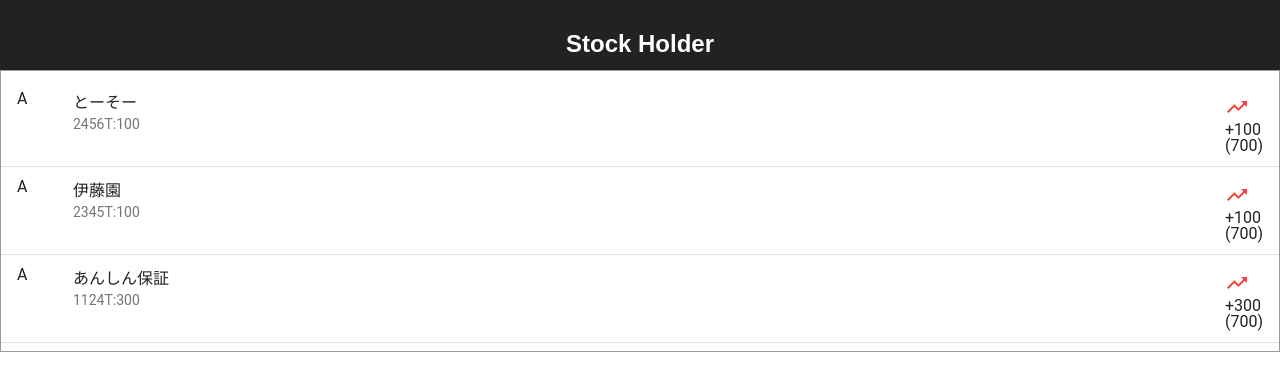
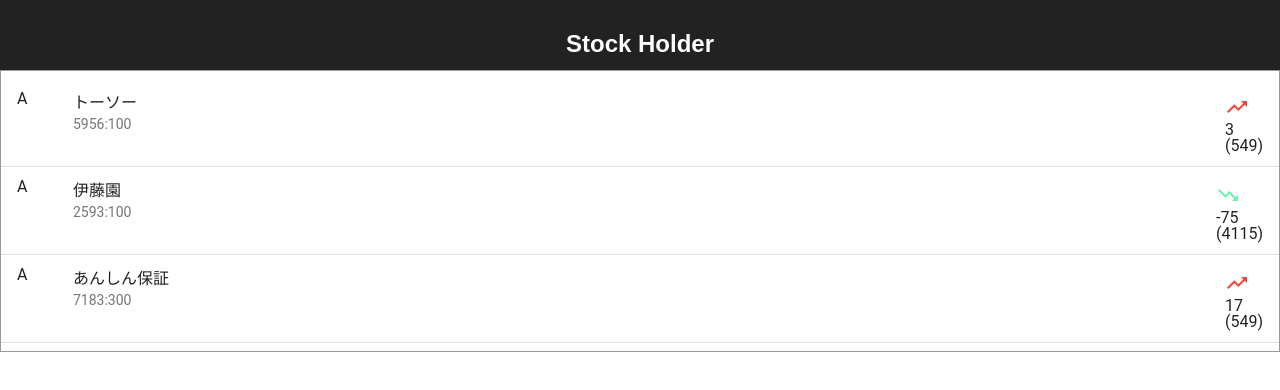
Before and after one commit to meganii/javascript-playground, a React (Create React App) app in the folder react-tutorial/my-app/: page / in a window 1280 px wide. Shown: the top 390 px of the page. Built offline with nearby package versions, Linux system fonts and the light colour scheme.

Commit message:
Add stock indicator

```diff
--- /dev/null
+++ b/react-tutorial/my-app/public/2593.json
@@ -0,0 +1,73 @@
+{
+    "dataset": {
+        "collapse": null,
+        "column_index": null,
+        "column_names": [
+            "Date",
+            "Open",
+            "High",
+            "Low",
+            "Close",
+            "Volume"
+        ],
+        "data": [
+            [
+                "2017-08-04",
+                4170.0,
+                4170.0,
+                4105.0,
+                4115.0,
+                166700.0
+            ],
+            [
+                "2017-08-03",
+                4235.0,
+                4235.0,
+                4170.0,
+                4190.0,
+                228000.0
+            ],
+            [
+                "2017-08-02",
+                4165.0,
+                4225.0,
+                4140.0,
+                4215.0,
+                315400.0
+            ],
+            [
+                "2017-08-01",
+                4075.0,
+                4140.0,
+                4060.0,
+                4135.0,
+                171100.0
+            ],
+            [
+                "2017-07-31",
+                4140.0,
+                4140.0,
+                4080.0,
+                4080.0,
+                226800.0
+            ]
+        ],
+        "database_code": "TSE",
+        "database_id": 473,
+        "dataset_code": "2593",
+        "description": "<p>Unadjusted stock prices for Ito En, Ltd. from the Tokyo Stock Exchange.</p>",
+        "end_date": "2017-08-04",
+        "frequency": "daily",
+        "id": 9792549,
+        "limit": null,
+        "name": "Ito En, Ltd. — 2593",
+        "newest_available_date": "2017-08-04",
+        "oldest_available_date": "2007-01-04",
+        "order": null,
+        "premium": false,
+        "refreshed_at": "2017-08-04T11:21:02.562Z",
+        "start_date": "2017-07-30",
+        "transform": null,
+        "type": "Time Series"
+    }
+}
--- /dev/null
+++ b/react-tutorial/my-app/public/5956.json
@@ -0,0 +1 @@
+{"dataset":{"id":9795819,"dataset_code":"5956","database_code":"TSE","name":"Toso Co., Ltd. — 5956","description":"\u003cp\u003eUnadjusted stock prices for Toso Co., Ltd. from the Tokyo Stock Exchange.\u003c/p\u003e","refreshed_at":"2017-08-04T11:21:10.747Z","newest_available_date":"2017-08-04","oldest_available_date":"2007-01-04","column_names":["Date","Open","High","Low","Close","Volume"],"frequency":"daily","type":"Time Series","premium":false,"limit":null,"transform":null,"column_index":null,"start_date":"2017-07-30","end_date":"2017-08-04","data":[["2017-08-04",545.0,549.0,542.0,549.0,5200.0],["2017-08-03",546.0,546.0,542.0,546.0,8300.0],["2017-08-02",552.0,552.0,547.0,547.0,8800.0],["2017-08-01",555.0,556.0,548.0,552.0,20100.0],["2017-07-31",595.0,595.0,549.0,555.0,64500.0]],"collapse":null,"order":null,"database_id":473}}
--- /dev/null
+++ b/react-tutorial/my-app/public/7183.json
@@ -0,0 +1 @@
+{"dataset":{"id":27711831,"dataset_code":"7183","database_code":"TSE","name":"Anshin Guarantor Service Co., Ltd. — 7183","description":"\u003cp\u003eUnadjusted stock prices for Anshin Guarantor Service Co., Ltd. from the Tokyo Stock Exchange.\u003c/p\u003e","refreshed_at":"2017-08-04T11:21:14.643Z","newest_available_date":"2017-08-04","oldest_available_date":"2015-11-20","column_names":["Date","Open","High","Low","Close","Volume"],"frequency":"daily","type":"Time Series","premium":false,"limit":null,"transform":null,"column_index":null,"start_date":"2017-07-30","end_date":"2017-08-04","data":[["2017-08-04",533.0,555.0,533.0,549.0,73600.0],["2017-08-03",532.0,535.0,531.0,532.0,18500.0],["2017-08-02",541.0,542.0,532.0,535.0,32200.0],["2017-08-01",548.0,548.0,538.0,540.0,35200.0],["2017-07-31",548.0,549.0,544.0,547.0,17200.0]],"collapse":null,"order":null,"database_id":473}}
--- a/react-tutorial/my-app/src/Stock.js
+++ b/react-tutorial/my-app/src/Stock.js
@@ -5,10 +5,41 @@
 import TrendingDown from 'material-ui/svg-icons/action/trending-down';
 import {blue500, red500, greenA200} from 'material-ui/styles/colors';
 
+import StockIndicator from './StockIndicator';
+
 class Stock extends Component {
+
+  state = {
+    data: []
+  };
+
+  componentWillMount() {
+    this.loadData();
+  }
+  loadData() {
+    fetch('./'+ this.props.code + '.json')
+      .then(response => response.json())
+      .then(json => {
+        console.log(json);
+        this.setState({
+          data: json,
+        });
+        console.log(this.state.data.dataset.name);
+      });
+  }
+
   render() {
+    if (this.state.data.length == 0) {
+      return null;
+    };
+
+    const dataset = this.state.data.dataset;
+    const currentPrice = dataset.data[0][4];
+    const beforePrice = dataset.data[1][4];
+
     return (
       <ListItem
+        key={this.props.index}
         className="Stock"
         primaryText={this.props.name}
         secondaryText={this.props.code + ':' + this.props.price}
@@ -16,10 +47,12 @@
         leftIcon={<div className="rightIcon">A</div>}
         rightAvatar={
           <div className="rightAvator">
-            <TrendingUp color={red500} />
-            <div>+{this.props.price}</div>
-            <div>(700)</div>
-          </div>}
+            <StockIndicator
+              currentPrice={currentPrice}
+              beforePrice={beforePrice}
+            />
+          </div>
+        }
       >
       </ListItem>
     );
--- /dev/null
+++ b/react-tutorial/my-app/src/StockIndicator.js
@@ -0,0 +1,29 @@
+import React, { Component } from 'react';
+import TrendingUp from 'material-ui/svg-icons/action/trending-up';
+import TrendingDown from 'material-ui/svg-icons/action/trending-down';
+import {blue500, red500, greenA200} from 'material-ui/styles/colors';
+import './StockIndicator.css'
+
+class StockIndicator extends Component {
+  render() {
+    if ((this.props.currentPrice - this.props.beforePrice) > 0) {
+        return (
+        <div className="StockIndicator">
+            <TrendingUp color={red500} />
+            <div>{this.props.currentPrice - this.props.beforePrice}</div>
+            <div>({this.props.currentPrice})</div>
+        </div>
+        );
+    } else {
+        return (
+        <div className="StockIndicator">
+            <TrendingDown color={greenA200} />
+            <div>{this.props.currentPrice - this.props.beforePrice}</div>
+            <div>({this.props.currentPrice})</div>
+        </div>
+        );
+    }
+  }
+}
+
+export default StockIndicator;
--- a/react-tutorial/my-app/src/StockList.js
+++ b/react-tutorial/my-app/src/StockList.js
@@ -9,14 +9,14 @@
   render() {
     const data = {
       stocks: [
-        {name: 'とーそー', price: 100, code: '2456T'},
-        {name: '伊藤園', price: 100, code: '2345T'},
-        {name: 'あんしん保証', price: 300, code: '1124T'},
+        {name: 'トーソー', price: 100, code: '5956', avgBuyPrice: 400, numberOfSharesHeld: 100},
+        {name: '伊藤園', price: 100, code: '2593', avgBuyPrice: 5000, numberOfSharesHeld: 100},
+        {name: 'あんしん保証', price: 300, code: '7183', avgBuyPrice: 550, numberOfSharesHeld: 100},
       ]
     };
-    const stockList = data.stocks.map((stock) =>
+    const stockList = data.stocks.map((stock,index) =>
       <div className="StockItem">
-        <Stock name={stock.name} price={stock.price} code={stock.code}/>
+        <Stock index={index} name={stock.name} price={stock.price} code={stock.code}/>
         <Divider />
       </div>
     );
```
Also changed, not shown: react-tutorial/my-app/src/StockIndicator.css (added).
